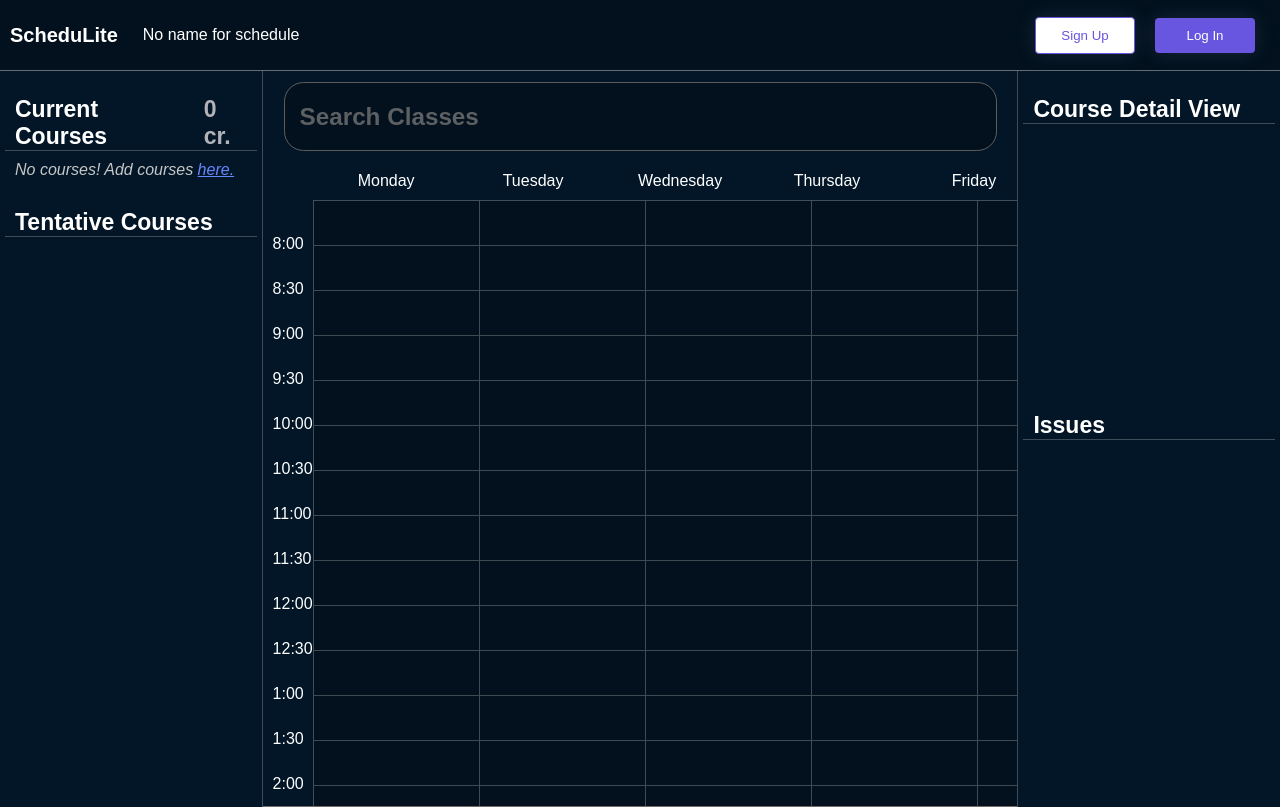
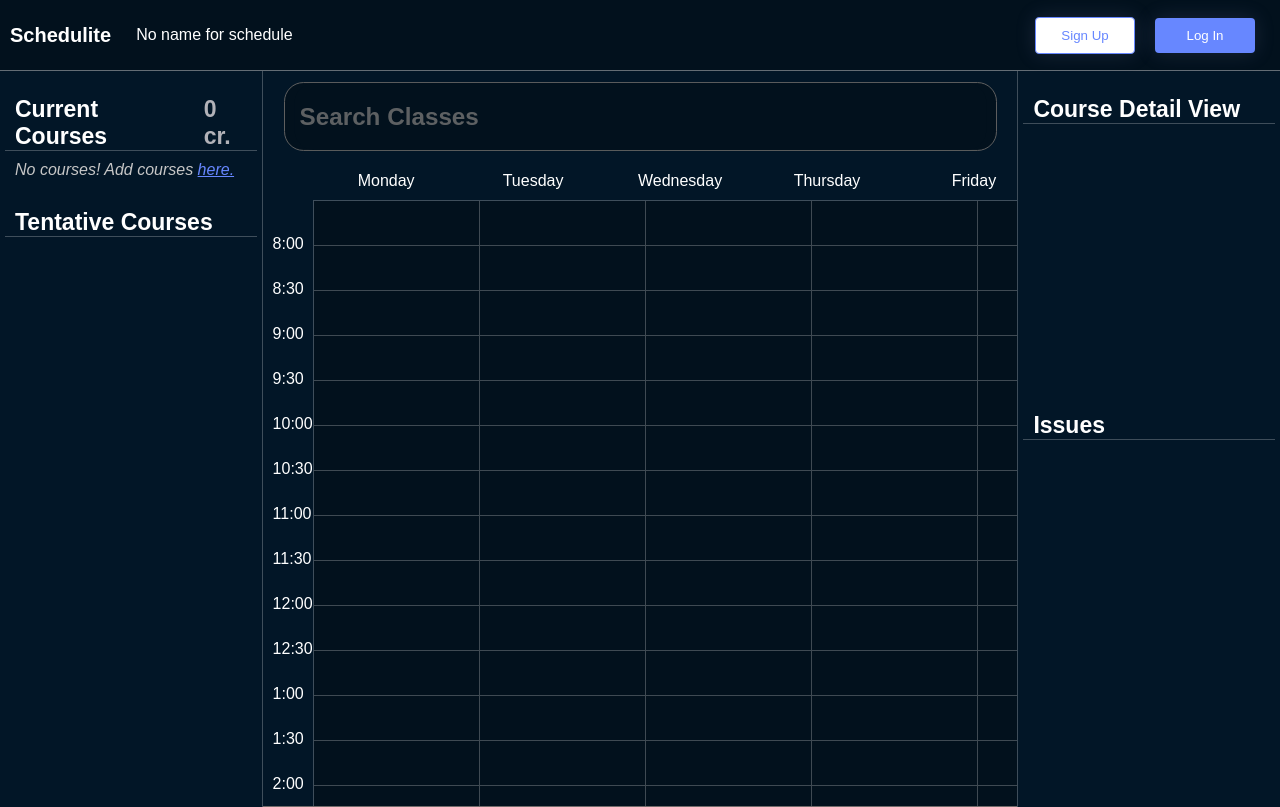
Before and after one commit to TheDeafOne/ScheduLite, a React (Create React App) app in the folder schedulite.clientapp/: page / in a window 1280 px wide. Built offline with nearby package versions, Linux system fonts and the light colour scheme.

Commit message:
clicking title on navbar navigates to home page

```diff
--- a/schedulite.clientapp/src/components/NavBar/AuthOptions/AuthOptions.scss
+++ b/schedulite.clientapp/src/components/NavBar/AuthOptions/AuthOptions.scss
@@ -16,18 +16,18 @@
 
         &:hover {
             color: white;
-            box-shadow: 0 0 20px rgba(186, 180, 224, 0.6);
-            background-color: rgba(104, 85, 224, 1);
+            box-shadow: 0 0 20px rgb(103,135,255,0.6);
+            background-color: rgb(103,135,255);
         }
     }
     .signup {
-        color: rgb(104, 85, 224);
+        color: rgb(103,135,255);
         background-color: rgba(255, 255, 255, 1);
-        border: 1px solid rgba(104, 85, 224, 1);
+        border: 1px solid rgb(103,135,255)
     }
 
     .login {
         color: white;
-        background-color: rgba(104, 85, 224, 1);
+        background-color: rgb(103,135,255);
     }
 }
--- a/schedulite.clientapp/src/components/NavBar/NavBar.scss
+++ b/schedulite.clientapp/src/components/NavBar/NavBar.scss
@@ -24,6 +24,9 @@
         .logo {
             //font-size: 24px;
             font-weight: bold;
+            &:hover {
+                cursor: pointer;
+            }
         }
         .nav-bar-schedule-name {
             font-size: 16px;
--- a/schedulite.clientapp/src/components/NavBar/NavBar.tsx
+++ b/schedulite.clientapp/src/components/NavBar/NavBar.tsx
@@ -3,21 +3,23 @@ import UserOptions from './UserOptions/UserOptions';
 import AuthOptions from './AuthOptions/AuthOptions';
 import { UserContext, UserContextType } from '../../context/UserContext';
 import './NavBar.scss';
-import {ScheduleContext, ScheduleContextType} from "../../context/ScheduleContext";
-import {useLocation} from "react-router-dom";
+import { ScheduleContext, ScheduleContextType } from "../../context/ScheduleContext";
+import { useLocation } from "react-router-dom";
+import { useNavigate } from 'react-router-dom';
 
 const NavBar = () => {
     const { user } = useContext(UserContext) as UserContextType;
     const { name } = useContext(ScheduleContext) as ScheduleContextType
 
-    const location = useLocation()
+    const location = useLocation();
+    const navigate = useNavigate();
 
 
     return (
         <div className="navbar">
             <div className="left-side-container">
                 <div className={"logo"}>
-                    ScheduLite
+                    <span onClick={() => { navigate("/") }}>Schedulite</span>
                 </div>
                 {["/", "/Search"].includes(location.pathname) &&
                     <div className={"nav-bar-schedule-name"}>
```
